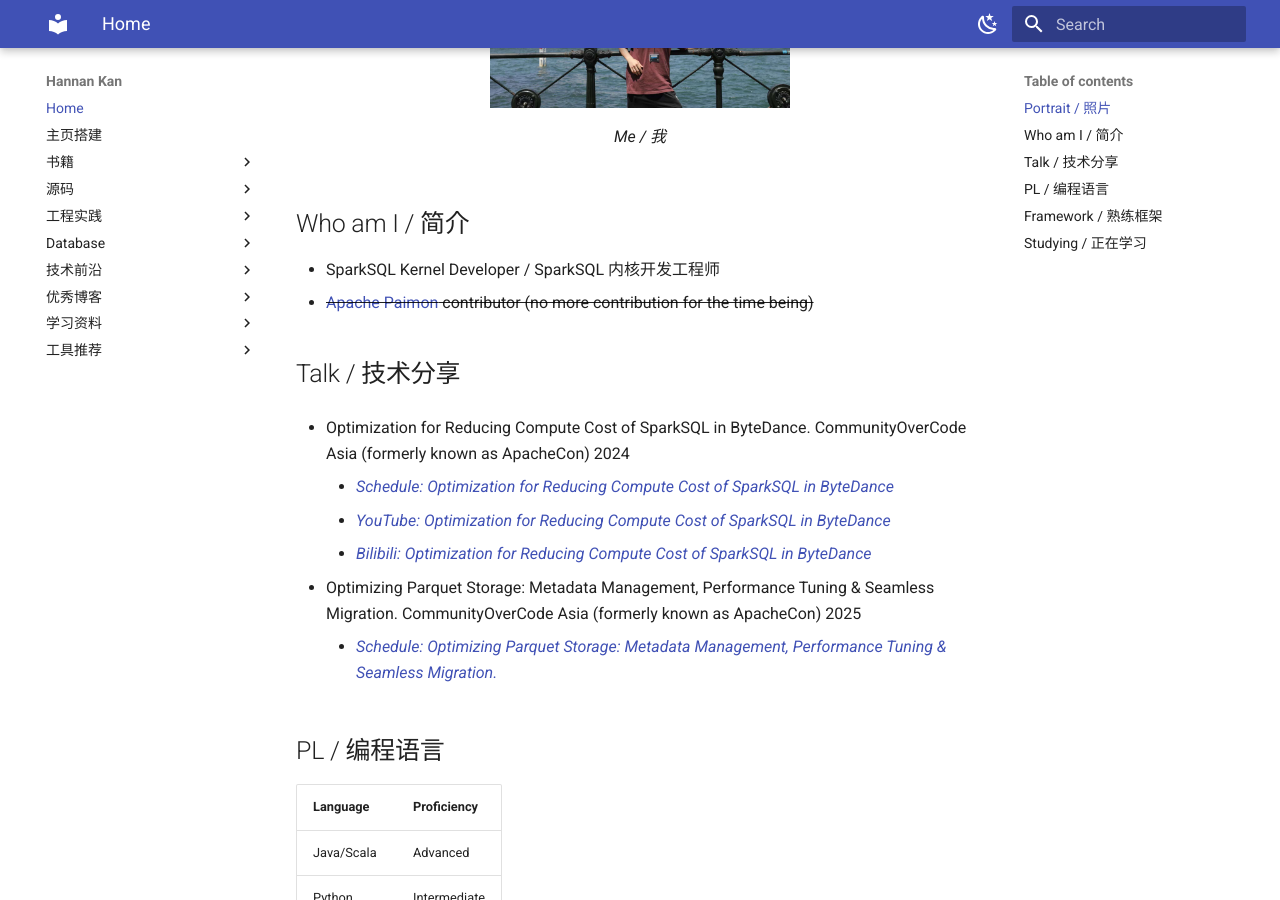
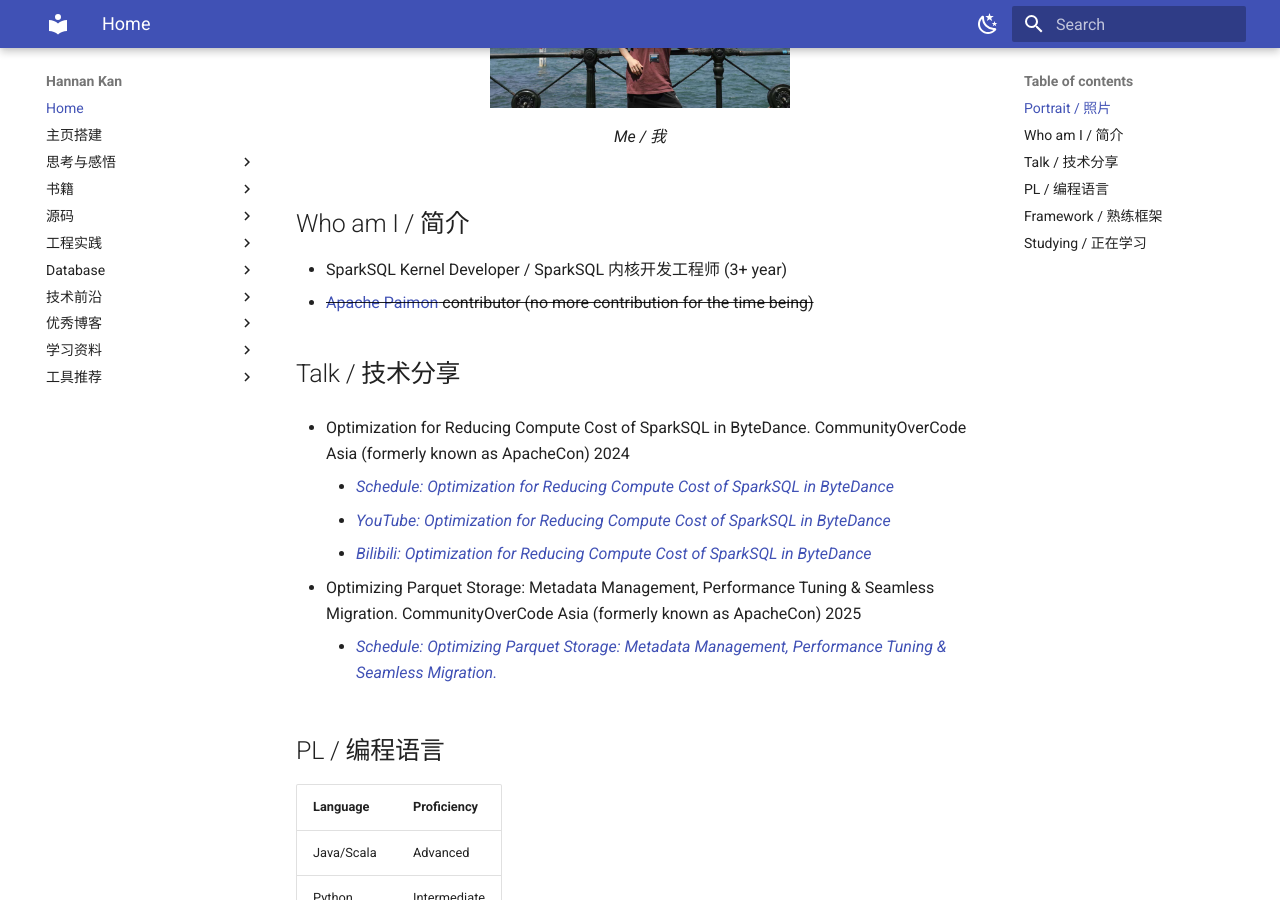
Before and after one commit to HannanKan/homepage, an MkDocs documentation site: the page built from docs/index.md, in a window 1280 px wide and 900 px high, scrolled down 364 px. Built offline with MkDocs 1.6.1 and Material for MkDocs 9.7.7, drawn with Linux system fonts in a browser that asks for light colours; comment, search, counter and statistics services are not loaded.

Commit message:
更新 profile,显示工作年限; 留坑,写从张雪夺冠得到的一些职业思考

```diff
--- a/docs/index.md
+++ b/docs/index.md
@@ -11,7 +11,7 @@
 
 ## Who am I / 简介
 
-* SparkSQL Kernel Developer / SparkSQL 内核开发工程师
+* SparkSQL Kernel Developer / SparkSQL 内核开发工程师 (3+ year)
 * ~~[Apache Paimon](https://github.com/apache/incubator-paimon) contributor (no more contribution for the time being)~~
 
 ## Talk / 技术分享
--- /dev/null
+++ b/docs/thinking&insights/.meta.yml
@@ -0,0 +1 @@
+comments: true
--- a/mkdocs.yml
+++ b/mkdocs.yml
@@ -48,6 +48,8 @@
 nav:
 - Home: 'index.md'
 - 主页搭建: homepage_build.md
+- 思考与感悟:
+  - 2026_张雪夺冠的一些感悟.md
 - 书籍:
   - 书单: 'book/books_index.md'
   - 2023年:
```
Also changed, not shown: docs/thinking&insights/2026_张雪夺冠的一些感悟.md (added).
